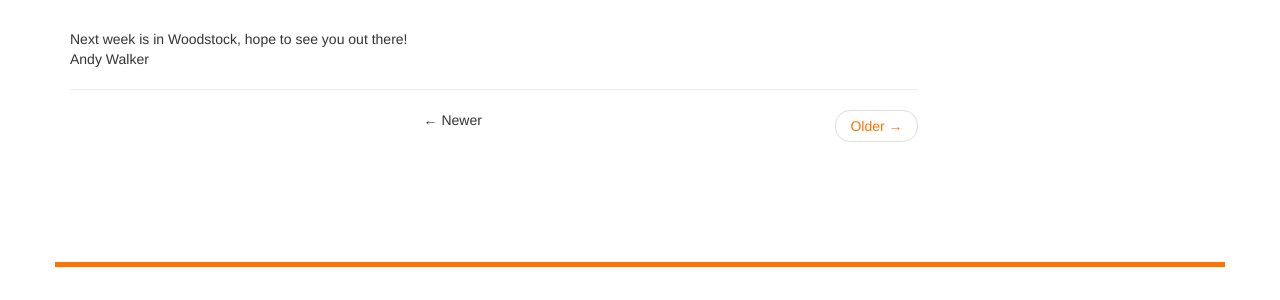
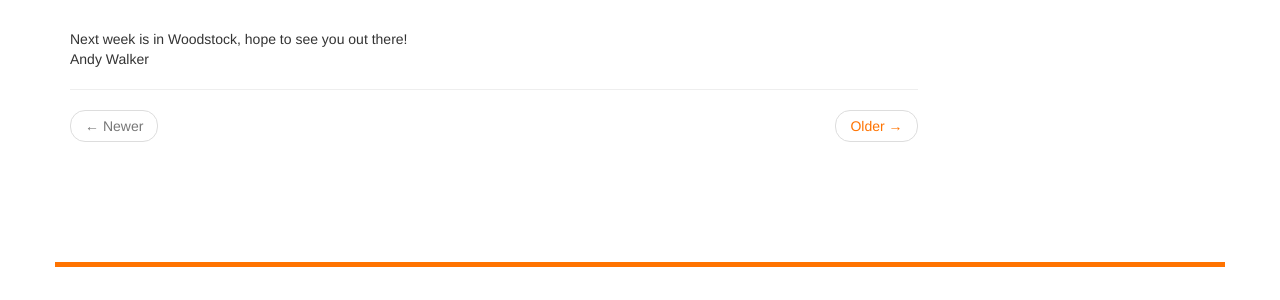
Before and after one commit to abdcycling/abdcycling.github.io, a Jekyll site: the page built from news/index.html, in a window 1280 px wide and 900 px high, scrolled down 2469 px. Shown: the part 397-697 px from the top of the window. Built offline with Jekyll 4.4.1, drawn with Linux system fonts in a browser that asks for light colours; nearby versions of some CDN libraries; the list of posts is cut into pages by our own code; comment, search, counter and statistics services are not loaded.

Commit message:
pagination

```diff
--- a/news/index.html
+++ b/news/index.html
@@ -28,11 +28,11 @@ description: "News, articles, &amp; press releases for Athletes By Design events
   {% if paginator.previous_page %}
   <li class="previous"><a href="{{ paginator.previous_page_path }}">&larr; Newer</a></li>
   {% else %}
-  <li class="previous disabled">&larr; Newer</li>
+  <li class="previous disabled"><a>&larr; Newer</a></li>
   {% endif %}
   {% if paginator.next_page %}
   <li class="next"><a href="{{ paginator.next_page_path }}">Older &rarr;</a></li>
   {% else %}
-  <li class="next disabled">Older &rarr;</li>
+  <li class="next disabled"><a>Older &rarr;</a></li>
   {% endif %}
 </ul>
```
